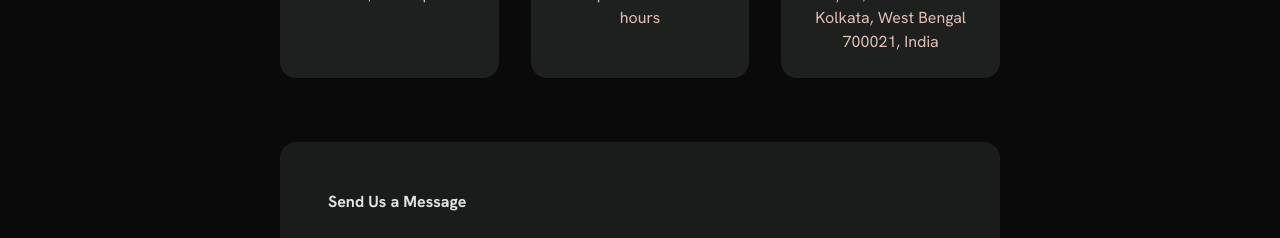
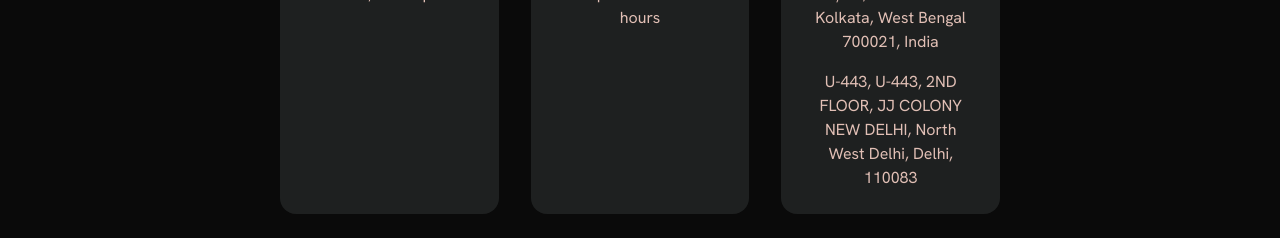
Before and after one commit to Digital-Doctorz/phytoflexgold, a Next.js app: page /contact in a window 1280 px wide. Shown: the part 448-686 px from the top of the page. Built offline with nearby package versions, Linux system fonts and the light colour scheme; no server answers.

Commit message:
Add new address to contact page

```diff
--- a/src/app/(shop)/contact/page.tsx
+++ b/src/app/(shop)/contact/page.tsx
@@ -103,6 +103,11 @@ export default function ContactPage() {
               <br />
               Kolkata, West Bengal 700021, India
             </p>
+            <p className="text-body-sm text-on-surface-variant mt-4">
+              U-443, U-443, 2ND FLOOR, JJ COLONY
+              <br />
+              NEW DELHI, North West Delhi, Delhi, 110083
+            </p>
           </div>
         </div>
 
```
